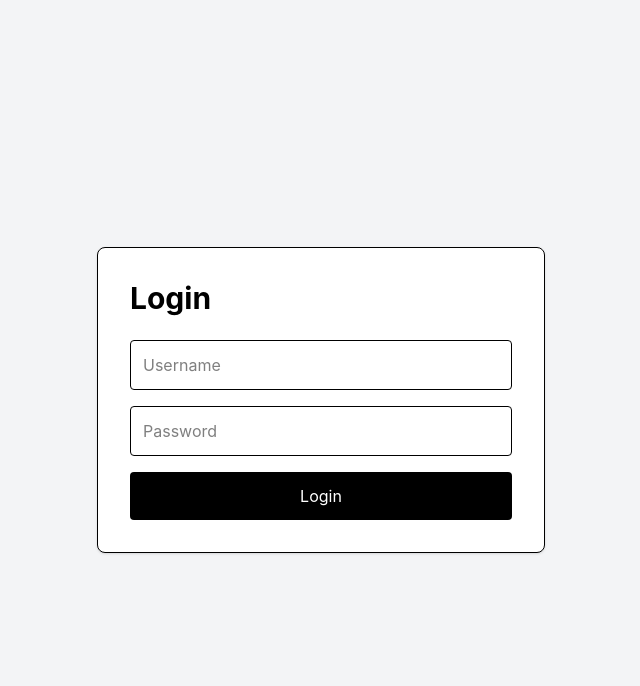
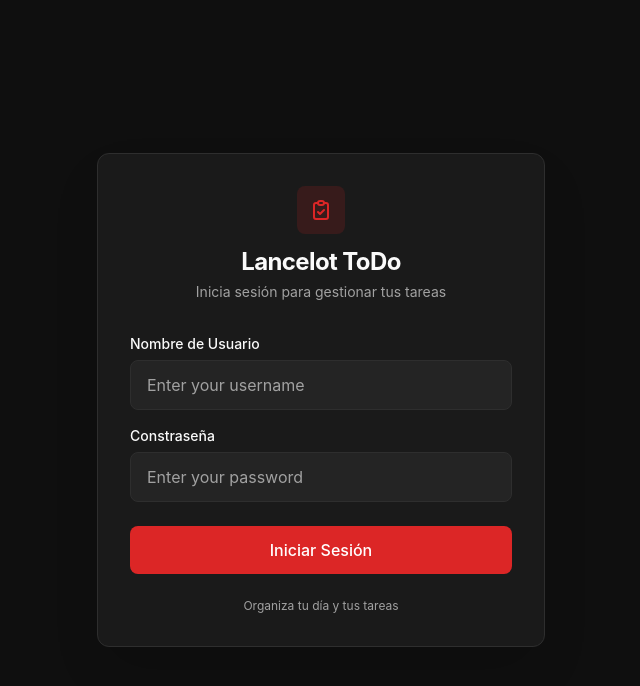
Before and after one commit to SntgRM/lancelot, a React (Vite) app in the folder client/: page / in a window 1280 px wide. Shown: the top 686 px of the page, without its empty margins (319-959 px from the left). Built offline with nearby package versions, Linux system fonts and the light colour scheme.

Commit message:
UPD - enhance LoginPage with error handling, improve UI elements, and update form validation messages

```diff
--- a/client/src/pages/LoginPage.jsx
+++ b/client/src/pages/LoginPage.jsx
@@ -12,9 +12,10 @@ function LoginPage() {
         username: "",
         password: "",
     });
+    const [error, setError] = useState("");
 
     const handleChange = (e) => {
-
+        setError("");
         setFormData((prev) => ({
             ...prev,
             [e.target.name]: e.target.value,
@@ -22,21 +23,22 @@ function LoginPage() {
     };
 
     const handleSubmit = async (e) => {
-
         e.preventDefault();
+        setError("");
 
         if (!formData.username.trim()) {
+            setError("Username is required");
             toast.error("Username is required");
             return;
         }
 
         if (!formData.password.trim()) {
+            setError("Password is required");
             toast.error("Password is required");
             return;
         }
 
         try {
-
             const response = await axiosInstance.post(
                 "/auth/login/",
                 formData
@@ -44,57 +46,108 @@ function LoginPage() {
 
             login(
                 response.data.user,
-                response.data.access
+                response.data.access,
+                response.data.refresh
             );
 
             toast.success("Login successful");
-
             navigate("/dashboard");
 
         } catch (error) {
-
             console.log(error);
-
+            setError("Invalid credentials. Please try again.");
             toast.error("Invalid credentials");
         }
     };
 
     return (
-        <div className="flex min-h-screen items-center justify-center bg-gray-100 p-6">
+        <div className="flex min-h-screen items-center justify-center bg-background p-6">
+
+            <div className="pointer-events-none fixed inset-0 overflow-hidden">
+                <div className="absolute -top-40 -right-40 h-80 w-80 rounded-full bg-accent opacity-[0.03] blur-3xl" />
+                <div className="absolute -bottom-40 -left-40 h-80 w-80 rounded-full bg-accent opacity-[0.03] blur-3xl" />
+            </div>
 
             <form
                 onSubmit={handleSubmit}
-                className="w-full max-w-md rounded-lg border bg-white p-8 shadow"
+                className="relative w-full max-w-md rounded-xl border border-border bg-surface p-8 shadow-2xl shadow-black/20"
             >
 
-                <h1 className="mb-6 text-3xl font-bold">
-                    Login
+                <div className="mb-8 text-center">
+                    <div className="mb-3 inline-flex h-12 w-12 items-center justify-center rounded-lg bg-accent-muted">
+                        <svg
+                            className="h-6 w-6 text-accent"
+                            fill="none"
+                            stroke="currentColor"
+                            viewBox="0 0 24 24"
+                        >
+                            <path
+                                strokeLinecap="round"
+                                strokeLinejoin="round"
+                                strokeWidth={2}
+                                d="M9 5H7a2 2 0 00-2 2v12a2 2 0 002 2h10a2 2 0 002-2V7a2 2 0 00-2-2h-2M9 5a2 2 0 002 2h2a2 2 0 002-2M9 5a2 2 0 012-2h2a2 2 0 012 2m-6 9l2 2 4-4"
+                            />
+                        </svg>
+                    </div>
+                    <h1 className="text-2xl font-bold tracking-tight text-foreground">
+                        Lancelot ToDo
                     </h1>
+                    <p className="mt-1 text-sm text-muted">
+                        Inicia sesión para gestionar tus tareas
+                    </p>
+                </div>
 
+                {error && (
+                    <div className="mb-4 flex items-center gap-2 rounded-lg border border-accent/30 bg-accent-muted px-4 py-3 text-sm text-accent animate-in fade-in slide-in-from-top-1 duration-200">
+                        <svg className="h-4 w-4 shrink-0" fill="none" stroke="currentColor" viewBox="0 0 24 24">
+                            <path strokeLinecap="round" strokeLinejoin="round" strokeWidth={2} d="M12 9v2m0 4h.01m-6.938 4h13.856c1.54 0 2.502-1.667 1.732-3L13.732 4c-.77-1.333-2.694-1.333-3.464 0L3.34 16c-.77 1.333.192 3 1.732 3z" />
+                        </svg>
+                        <span>{error}</span>
+                    </div>
+                )}
+
+                <div className="space-y-4">
+                    <div>
+                        <label htmlFor="username" className="mb-1.5 block text-sm font-medium text-foreground">
+                            Nombre de Usuario
+                        </label>
                         <input
+                            id="username"
                             type="text"
                             name="username"
-                    placeholder="Username"
+                            placeholder="Enter your username"
                             value={formData.username}
                             onChange={handleChange}
-                    className="mb-4 w-full rounded border p-3"
+                            className="input-field w-full rounded-lg border border-border bg-surface-elevated px-4 py-3 text-foreground placeholder-muted outline-none focus:border-accent"
                         />
+                    </div>
 
+                    <div>
+                        <label htmlFor="password" className="mb-1.5 block text-sm font-medium text-foreground">
+                            Constraseña
+                        </label>
                         <input
+                            id="password"
                             type="password"
                             name="password"
-                    placeholder="Password"
+                            placeholder="Enter your password"
                             value={formData.password}
                             onChange={handleChange}
-                    className="mb-4 w-full rounded border p-3"
+                            className="input-field w-full rounded-lg border border-border bg-surface-elevated px-4 py-3 text-foreground placeholder-muted outline-none focus:border-accent"
                         />
+                    </div>
+                </div>
 
                 <button
                     type="submit"
-                    className="w-full rounded bg-black py-3 text-white transition hover:opacity-90"
+                    className="cursor-pointer btn-primary mt-6 w-full rounded-lg bg-accent py-3 font-medium text-white"
                 >
-                    Login
+                    Iniciar Sesión
                 </button>
+
+                <p className="mt-6 text-center text-xs text-muted">
+                    Organiza tu día y tus tareas
+                </p>
 
             </form>
 
```
Lines whose indentation alone changed are shown as unchanged.
